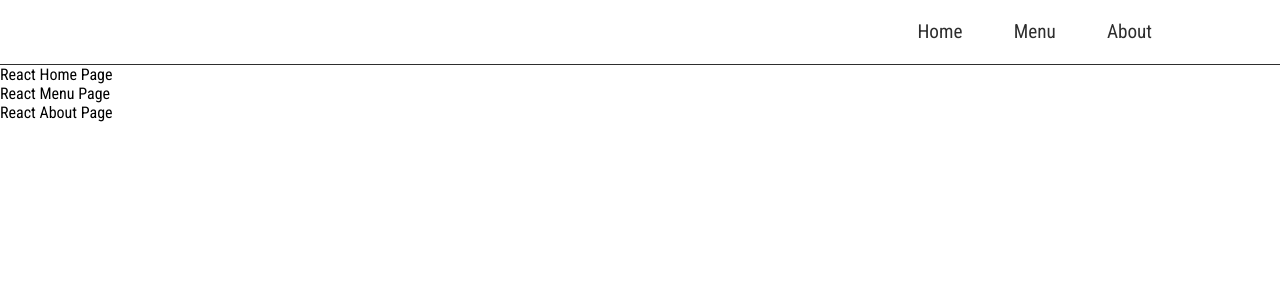
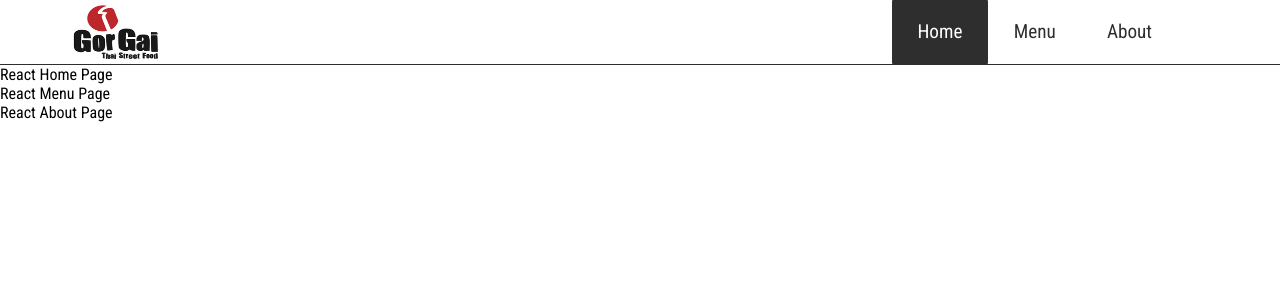
Before and after one commit to taihelsel/restaurant-mockup, a React (Create React App) app: page / in a window 1280 px wide. Shown: the top 300 px of the page. Built offline with nearby package versions, Linux system fonts and the light colour scheme.

Commit message:
added logo to nav. Added selected item

```diff
--- a/src/App.css
+++ b/src/App.css
@@ -14,6 +14,17 @@
   height: 5vmax;
   text-align: right;
   border-bottom:1px solid var(--black);
+}
+.nav-logo{
+  display: inline-block;
+  height: 5vmax;
+  width: 8vmax;
+  position: absolute;
+  left: 5vmax;
+}
+.nav-logo img{
+  width:100%;
+  height:100%;
 }
 .nav-item{
   display: inline-block;
@@ -32,10 +43,15 @@
   padding: 2vmax;
   color: inherit;
 }
-.nav-item:hover{
+.nav-item:not(.selected-nav-item):hover{
+  background-color:var(--lightgrey);
+  color:white;
+  cursor:pointer;
+}
+.selected-nav-item{
   background-color:var(--black);
   color:white;
-  cursor:pointer;
+  cursor: pointer;
 }
 .nav-item:last-child{
   margin-right:8vmax;
--- a/src/Nav.js
+++ b/src/Nav.js
@@ -4,7 +4,8 @@ class Nav extends Component {
   render() {
     return (
       <ul id="Nav">
-        <li id="nav-home" className="nav-item"><a href="#Home">Home</a></li>
+        <li className="nav-logo"><img src={require("./images/logo.png")} alt="Gorgai Thai Logo"/></li>
+        <li id="nav-home" className="nav-item selected-nav-item"><a href="#Home">Home</a></li>
         <li id="nav-menu" className="nav-item"><a href="#Menu">Menu</a></li>
         <li id="nav-about" className="nav-item"><a href="#About">About</a></li>
       </ul>
```
Also changed, not shown: src/images/logo.png (added).
